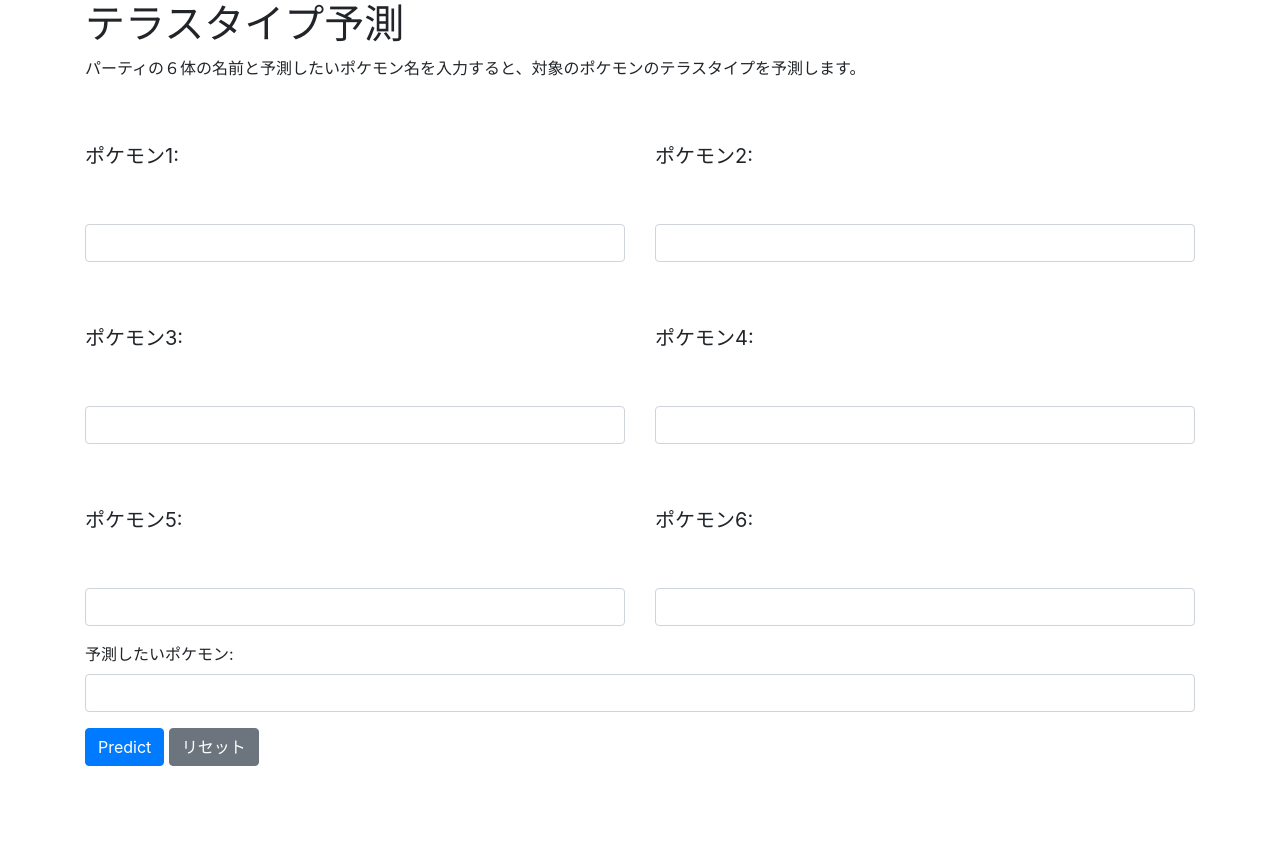
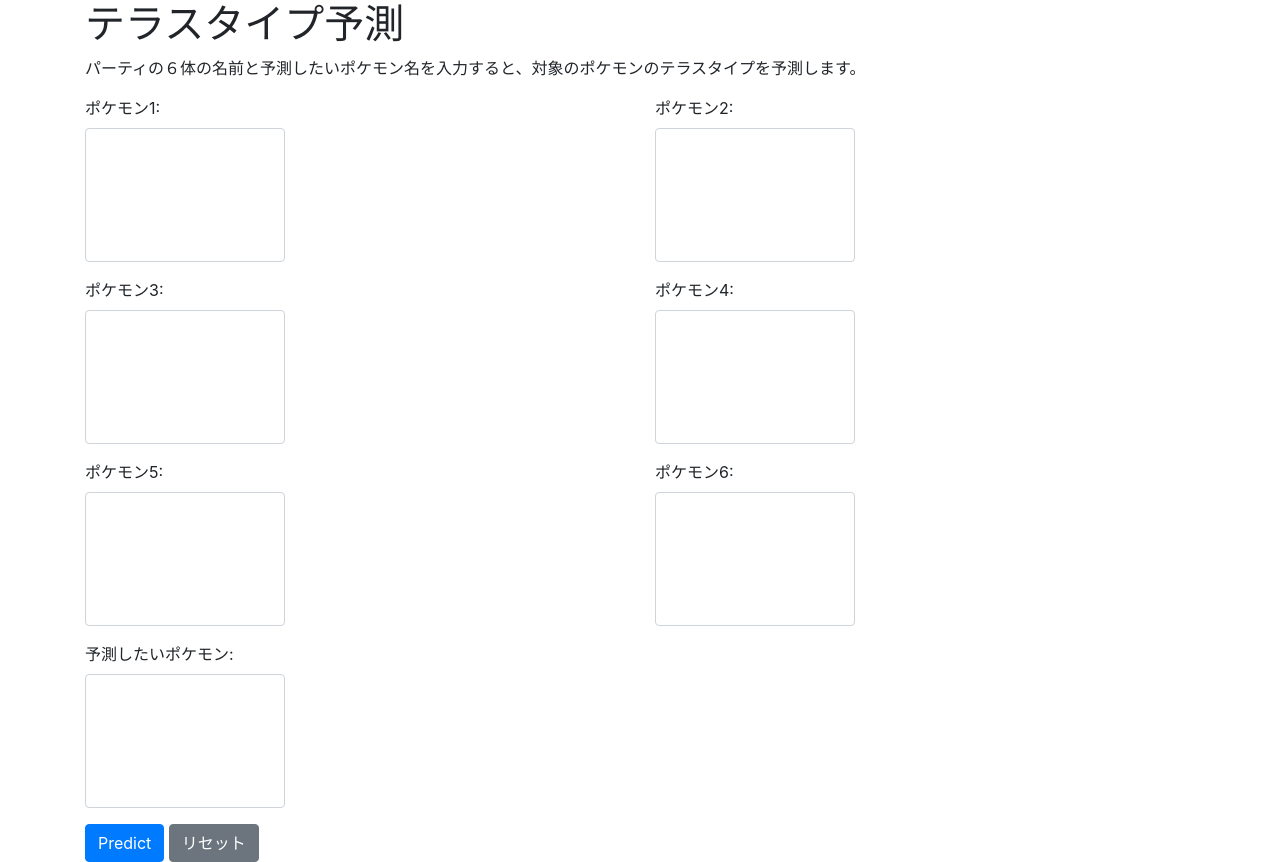
Before and after one commit to harukirara/teratype_pre, a Flask app: page / in a window 1280 px wide. Before the commit the page ends 766 px from the top, so only its background shows below. Run offline with Flask 2, Linux system fonts and the light colour scheme; parts of the project's set-up code (start-up, migrations or seed data) failed here and were passed over; some libraries are stand-ins or nearby versions.

Commit message:
Update index.html

```diff
--- a/templates/index.html
+++ b/templates/index.html
@@ -8,7 +8,7 @@
         .result-item {
             font-size: 30px;
         }
-        .col-md-6 {
+        .form-control {
             font-size: 20px;
             line-height: 6;
             width: 200px;
```
